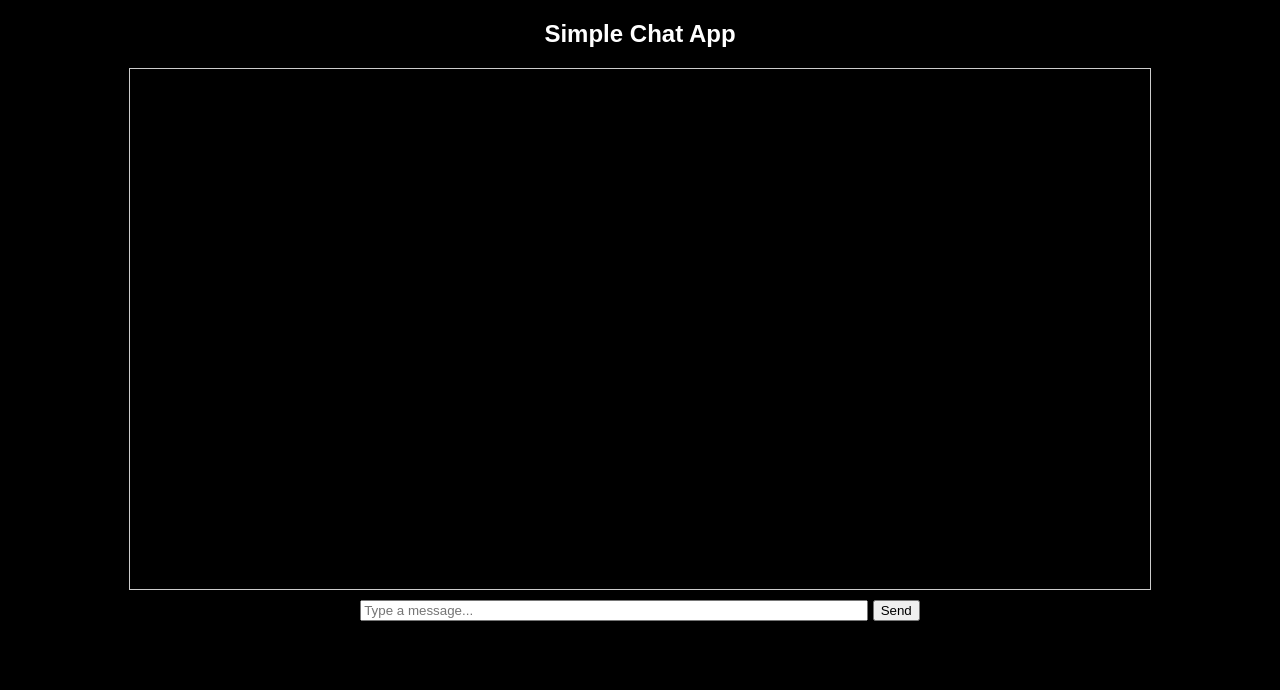
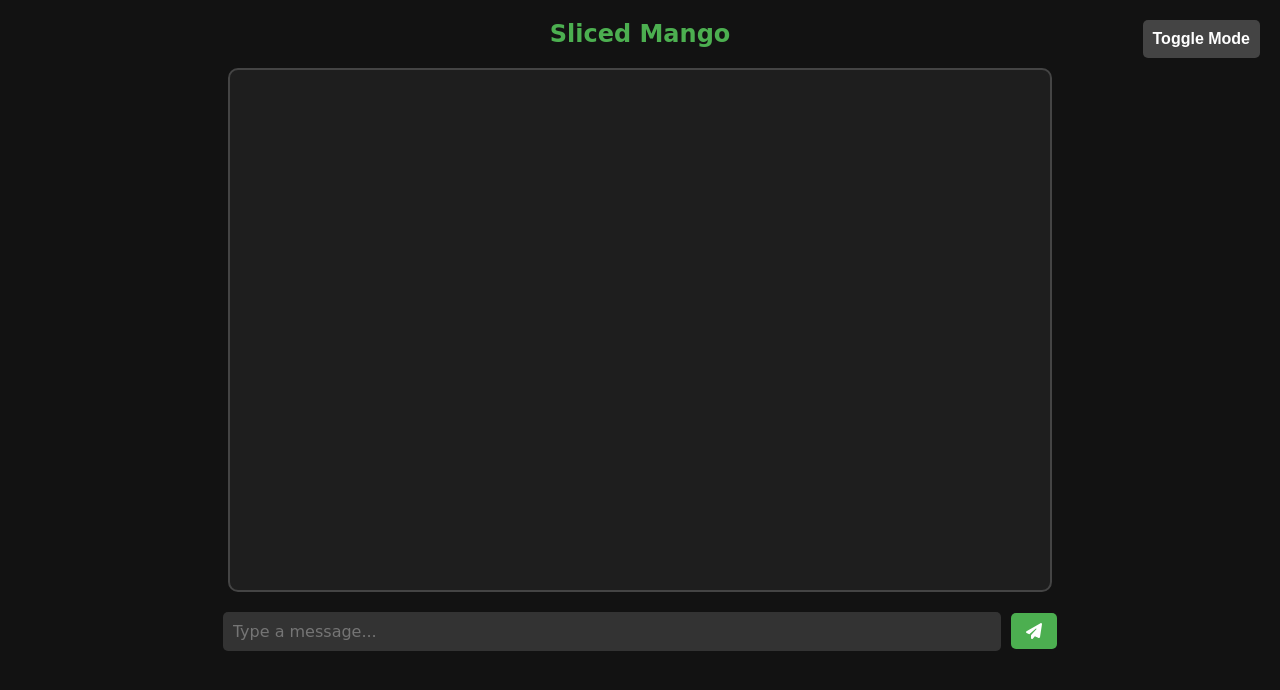
Before and after one commit to aditheprogrammer/ai-chatbot, a Flask app: page / in a window 1280 px wide. Shown: the top 690 px of the page. Run offline with Flask 3, Linux system fonts and the light colour scheme.

Commit message:
added light and dark mode

```diff
--- a/templates/index.html
+++ b/templates/index.html
@@ -4,24 +4,124 @@
   <meta charset="UTF-8">
   <meta name="viewport" content="width=device-width, initial-scale=1.0">
   <title>Chat App</title>
+
+  <script src="https://cdnjs.cloudflare.com/ajax/libs/font-awesome/6.4.2/js/all.min.js" crossorigin="anonymous"></script>
+
   <style>
-        body { font-family: Arial, sans-serif; text-align: center; background-color: black;}
-        #chat-box { width: 1000px; height: 500px; border: 1px solid #ccc; overflow-y: auto; margin: 10px auto; padding: 10px; }
-        #message { width: 500px; }
-        .message { text-align: left; margin: 5px; padding: 5px; border-radius: 5px; }
-        .user { background-color: #d1e7dd; }
-        .bot { background-color: #f8d7da; text-align: right; }
-        h2 {color: white;}
+      body {
+          font-family: "Comic Sans MS", cursive, sans-serif;
+          text-align: center;
+          background-color: #121212;
+          color: white;
+          transition: background 0.3s, color 0.3s;
+      }
+      h2 { color: #4caf50; }
+
+      /* Light Mode */
+      .light-mode {
+          background-color: white;
+          color: black;
+      }
+      .light-mode h2 { color: #2e7d32; }
+      .light-mode #chat-box { background: #f1f1f1; border-color: #ddd; }
+      .light-mode #message { background: #ddd; color: black; }
+      .light-mode .user { background-color: #4caf50; color: white; }
+      .light-mode .bot { background-color: #f0b3b3; color: black; }
+      .light-mode button { background-color: #2e7d32; }
+
+      /* Chat Box */
+      #chat-box {
+          width: 80%;
+          max-width: 800px;
+          height: 500px;
+          border: 2px solid #444;
+          overflow-y: auto;
+          margin: 20px auto;
+          padding: 10px;
+          background: #1e1e1e;
+          border-radius: 10px;
+      }
+
+      /* Input & Button Container */
+      .input-container {
+          display: flex;
+          justify-content: center;
+          align-items: center;
+          margin-top: 10px;
+          gap: 10px;
+      }
+
+      #message {
+          font-family: "Comic Sans MS", cursive, sans-serif;
+          width: 60%;
+          padding: 10px;
+          border: none;
+          border-radius: 5px;
+          font-size: 16px;
+          background: #333;
+          color: white;
+      }
+
+      button {
+          background-color: #4caf50;
+          color: white;
+          border: none;
+          padding: 10px 15px;
+          cursor: pointer;
+          font-size: 16px;
+          border-radius: 5px;
+          font-weight: bold;
+          display: flex;
+          align-items: center;
+          gap: 5px;
+          transition: background 0.3s;
+      }
+
+      button i { font-size: 18px; }
+      button:hover { background-color: #45a049; }
+
+      /* Chat Messages */
+      .message {
+          padding: 10px;
+          margin: 10px;
+          border-radius: 8px;
+          max-width: 75%;
+          word-wrap: break-word;
+      }
+
+      .user { background-color: #d1e7dd; color: black; text-align: left; margin-left: auto; }
+      .bot { background-color: #f0b3b3; color: black; text-align: right; margin-right: auto; }
+
+      /* Toggle Button */
+      .toggle-btn {
+          position: absolute;
+          top: 20px;
+          right: 20px;
+          background: #444;
+          color: white;
+          padding: 10px;
+          border-radius: 5px;
+          cursor: pointer;
+          border: none;
+      }
+      .toggle-btn:hover { background: #555; }
   </style>
 </head>
 <body>
-    <h2>Simple Chat App</h2>
+    <h2>Sliced Mango</h2>
+    <button class="toggle-btn" onclick="toggleDarkMode()">Toggle Mode</button>
+
     <div id="chat-box"></div>
+
+    <div class="input-container">
         <input type="text" id="message" placeholder="Type a message...">
-    <button onclick="sendMessage()">Send</button>
+        <button onclick="sendMessage()">
+            <i class="fas fa-paper-plane"></i>
+        </button>
+    </div>
 
     <script>
-        const API_URL = "http://127.0.0.1:5000/chat"; // Replace with your API URL
+        const API_URL = "http://127.0.0.1:5000/chat";
 
         function sendMessage() {
             let msg = document.getElementById("message").value;
@@ -38,13 +138,10 @@
                 if (!response.ok) {
                     throw new Error("Unauthorized: Invalid API key");
                 }
-                return response.json();  // Parse JSON only if the response is OK
+                return response.json();
             })
             .then(data => addMessage(data.response, "bot"))
             .catch(err => addMessage("You have to have a real account first!", "bot"));
-            //.then(response => response.json())
-            //.then(response.status==200 ? data => addMessage(data.response, "bot") : data => addMessage("You have to have a real account first!", "bot"))
-            //.catch(err => console.error("Error:", err));
 
             document.getElementById("message").value = "";
         }
@@ -57,6 +154,10 @@
             chatBox.appendChild(msgDiv);
             chatBox.scrollTop = chatBox.scrollHeight;
         }
+
+        function toggleDarkMode() {
+            document.body.classList.toggle("light-mode");
+        }
     </script>
 </body>
 </html>
```
Also changed, not shown: 1 other file. Lines whose indentation alone changed are shown as unchanged.
